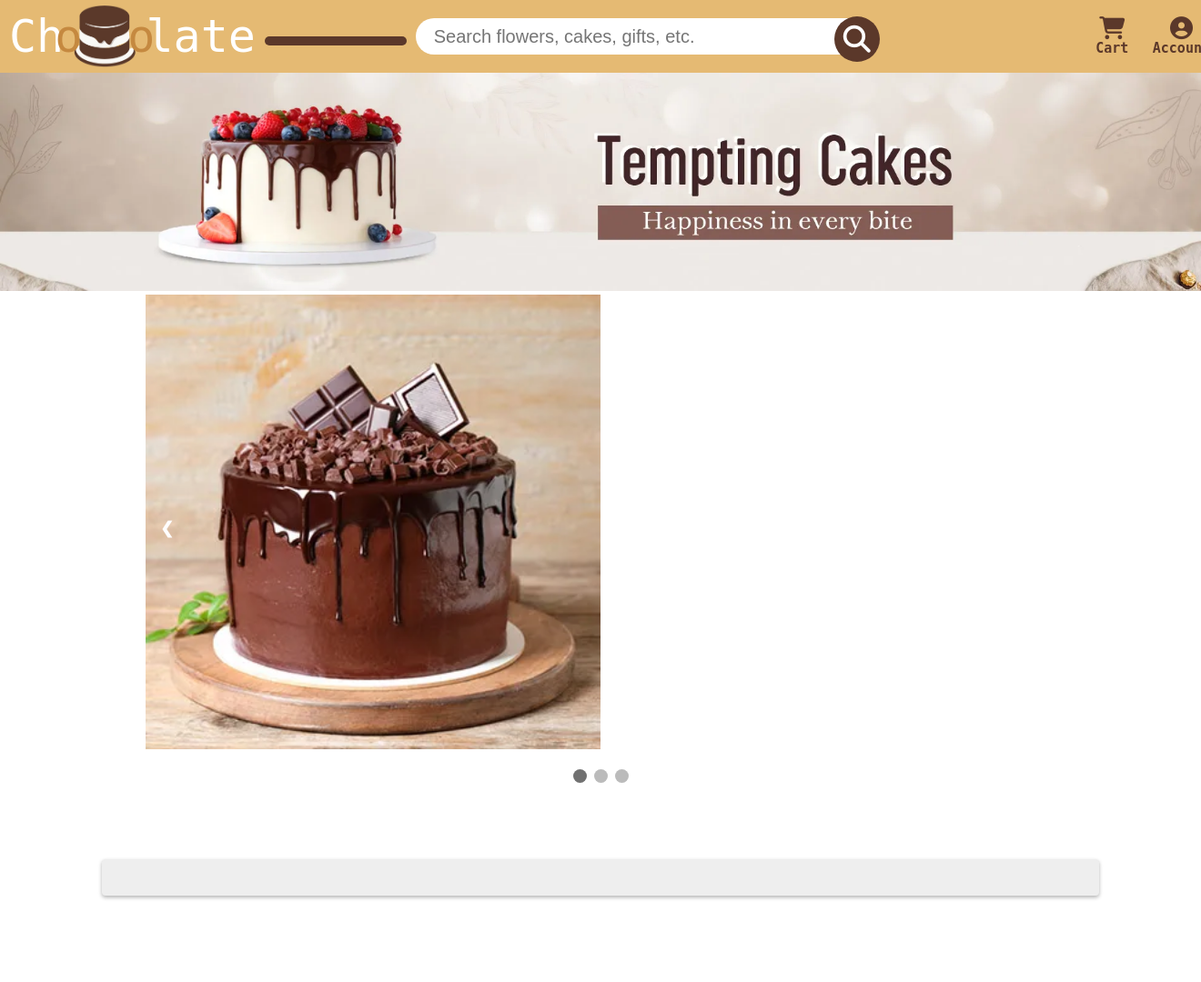
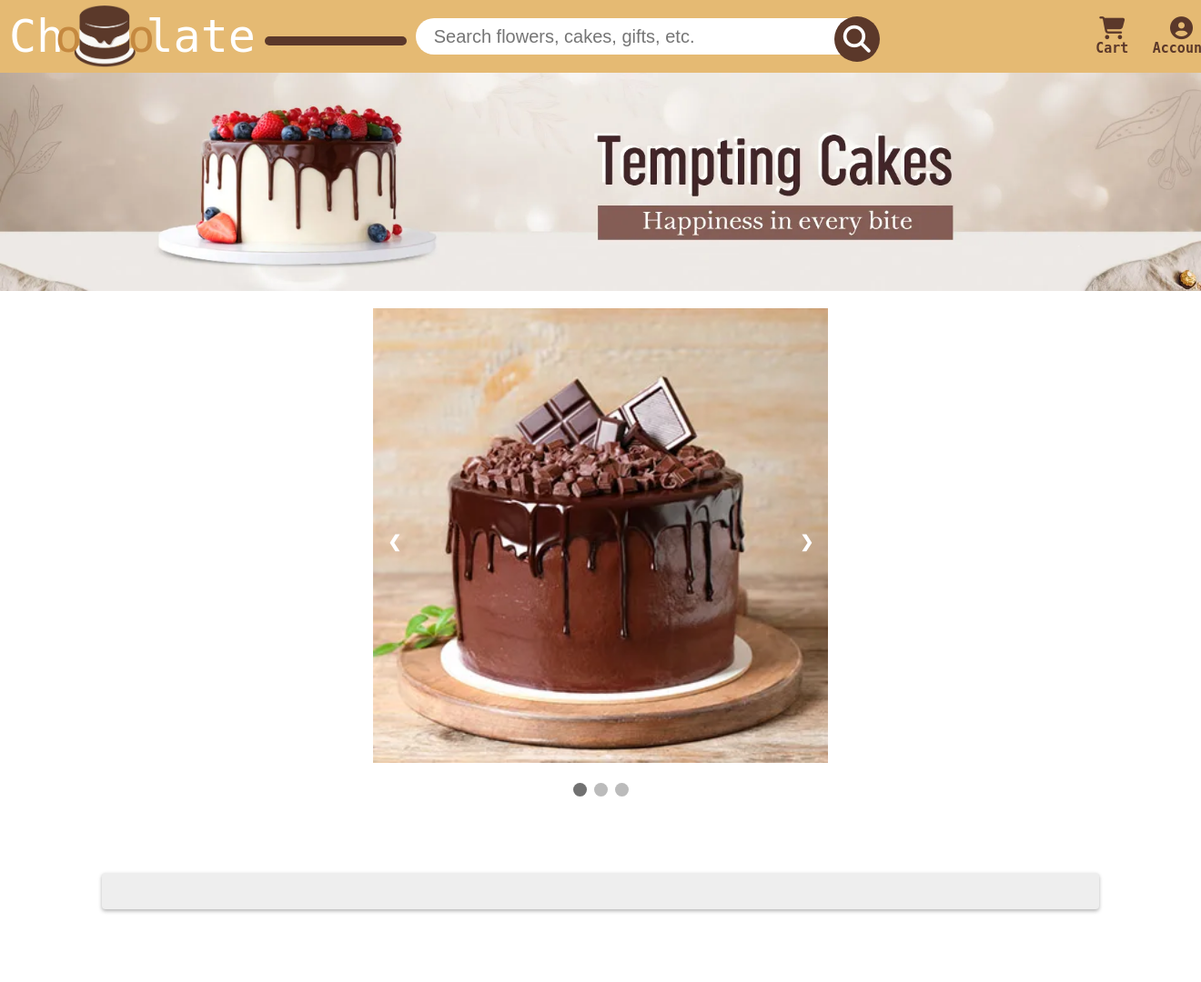
Before and after one commit to yazan-hamamdi/cake-store, a PHP site: page / in a window 1320 px wide; the page is wider, and only the part inside the window is pictured. Shown: that part at 91% size. Before the commit the page ends 989 px from the top of that part, so only its background shows below. Run offline with PHP 8.4, Linux system fonts and the light colour scheme; some libraries are stand-ins or nearby versions; some web fonts are replaced.

Commit message:
fix slideshow

```diff
--- a/home.css
+++ b/home.css
@@ -1,12 +1,13 @@
 div .banner {
     width: 100%;
+    margin-bottom: 15px;
 }
 
 /* .mySlides {display: block}
 
 /* Slideshow container */
 .slideshow-container {
-    max-width: 1000px;
+    max-width: 500px;
     position: relative;
     margin: auto;
 }
--- a/index.html
+++ b/index.html
@@ -45,15 +45,15 @@
     <div class="slideshow-container">
 
         <div class="mySlides fade">
-            <img src="/image/c1.webp " style="width:50%">
+            <img src="/image/c1.webp " style="width:100%">
         </div>
 
         <div class="mySlides fade">
-            <img src="/image/c2.webp  " style="width:50%">
+            <img src="/image/c2.webp  " style="width:100%">
         </div>
 
         <div class="mySlides fade">
-            <img src="/image/c3.webp  " style="width:50%">
+            <img src="/image/c3.webp  " style="width:100%">
         </div>
 
         <a class="prev" onclick="plusSlides(-1)">❮</a>
```
